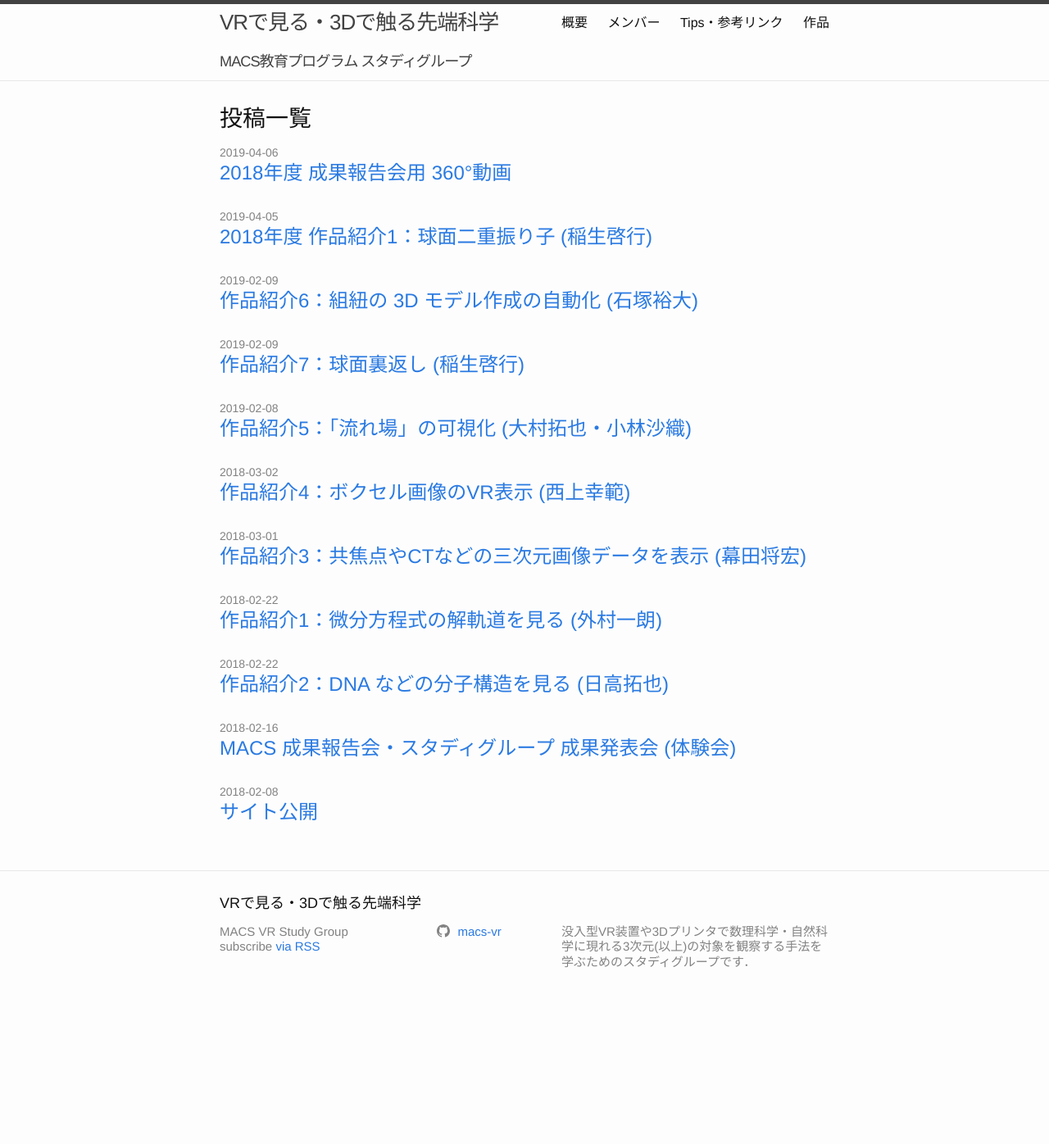
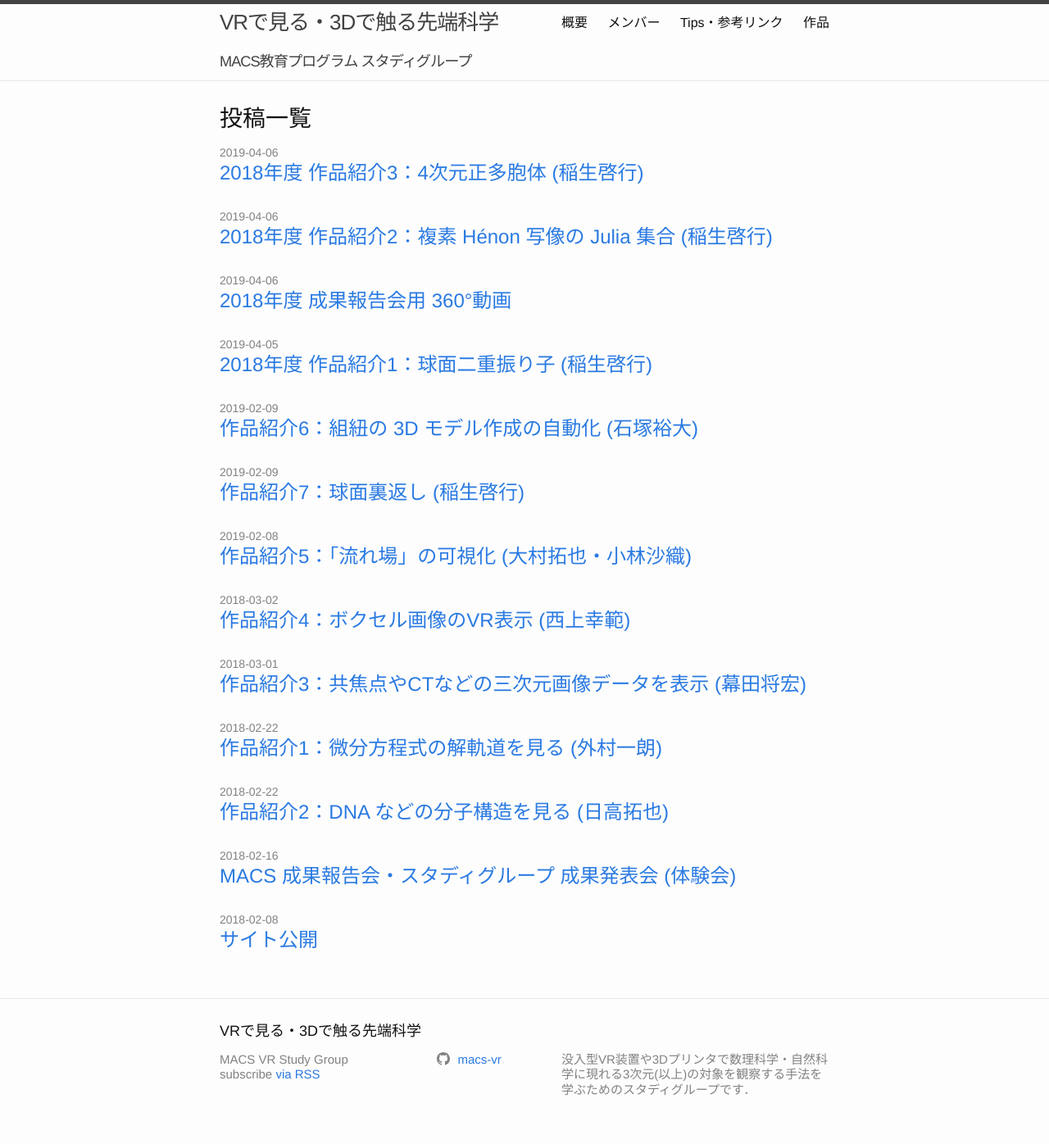
Before and after one commit to macs-vr/macs-vr.github.io, a Jekyll site: the page built from index.md, in a window 1280 px wide. Shown: the whole page at 82% size. Built offline with Jekyll 4.4.1, drawn with Linux system fonts in a browser that asks for light colours; before the commit the page ends 1240 px from its top, so only the background shows below that; part of the change alters nothing that is shown.

Commit message:
Add polytopes and Julia sets

```diff
--- /dev/null
+++ b/_posts/2019-04-06-inou-julia.md
@@ -0,0 +1,11 @@
+---
+layout: page
+title: 2018年度 作品紹介2：複素 Hénon 写像の Julia 集合 (稲生啓行)
+---
+Keijiro Takahashiさんの点群表示ライブラリ [Pcx - Point Cloud Importer/Renderer for Unity](https://github.com/keijiro/Pcx) を4次元に拡張した [Pcx4D](https://github.com/romanesco/Pcx4D)用に，複素 Hénon 写像の Julia 集合を実行時に計算して表示するようにしました．
+
+計算は[宇敷重廣氏](https://www.math.kyoto-u.ac.jp/~ushiki/)の Hénon Explorer のソースコードから，Biham-Wenzel の方法で周期軌道を計算する部分を移植して行っています．
+
+最初は Unity 上で C# で書いてみたのですが，あまりに遅かったので C++ で書いたものを native plugin として読み込んで実行するようにしました．
+
+[2018年度 成果報告会用 360°動画]({{site.baseurl}}/2019/04/06/demo.html) に入っています．
--- /dev/null
+++ b/_posts/2019-04-06-inou-polytopes.md
@@ -0,0 +1,7 @@
+---
+layout: page
+title: 2018年度 作品紹介3：4次元正多胞体 (稲生啓行)
+---
+Keijiro Takahashiさんの点群表示ライブラリ [Pcx - Point Cloud Importer/Renderer for Unity](https://github.com/keijiro/Pcx) を4次元に拡張した [Pcx4D](https://github.com/romanesco/Pcx4D)用に，[4次元正多胞体](https://ja.wikipedia.org/wiki/%E5%A4%9A%E8%83%9E%E4%BD%93#%E6%AD%A3%E5%A4%9A%E8%83%9E%E4%BD%93)のデータを作りました．
+
+[2018年度 成果報告会用 360°動画]({{site.baseurl}}/2019/04/06/demo.html) に入っています．
--- a/works.md
+++ b/works.md
@@ -12,9 +12,8 @@ title: 作品
 * 松本 剛：流体力学の3D可視化
 * [稲生 啓行：球面二重振り子]({{site.baseurl}}/2019/04/05/inou-pendulum.html)
 <p><img src="/images/2018/DoubleSphericalPendulum.png" alt="球面二重振り子" style="width: 150px;" /></p>
-* 稲生 啓行：正多胞体
-* 稲生 啓行：複素 Hénon 写像の Julia 集合
-
+* [稲生 啓行：正多胞体]({{site.baseurl}}/2019/04/06/inou-polytopes.html)
+* [稲生 啓行：複素 Hénon 写像の Julia 集合]({{site.baseurl}}/2019/04/06/inou-julia.html)
 
 (準備中)
 
```
